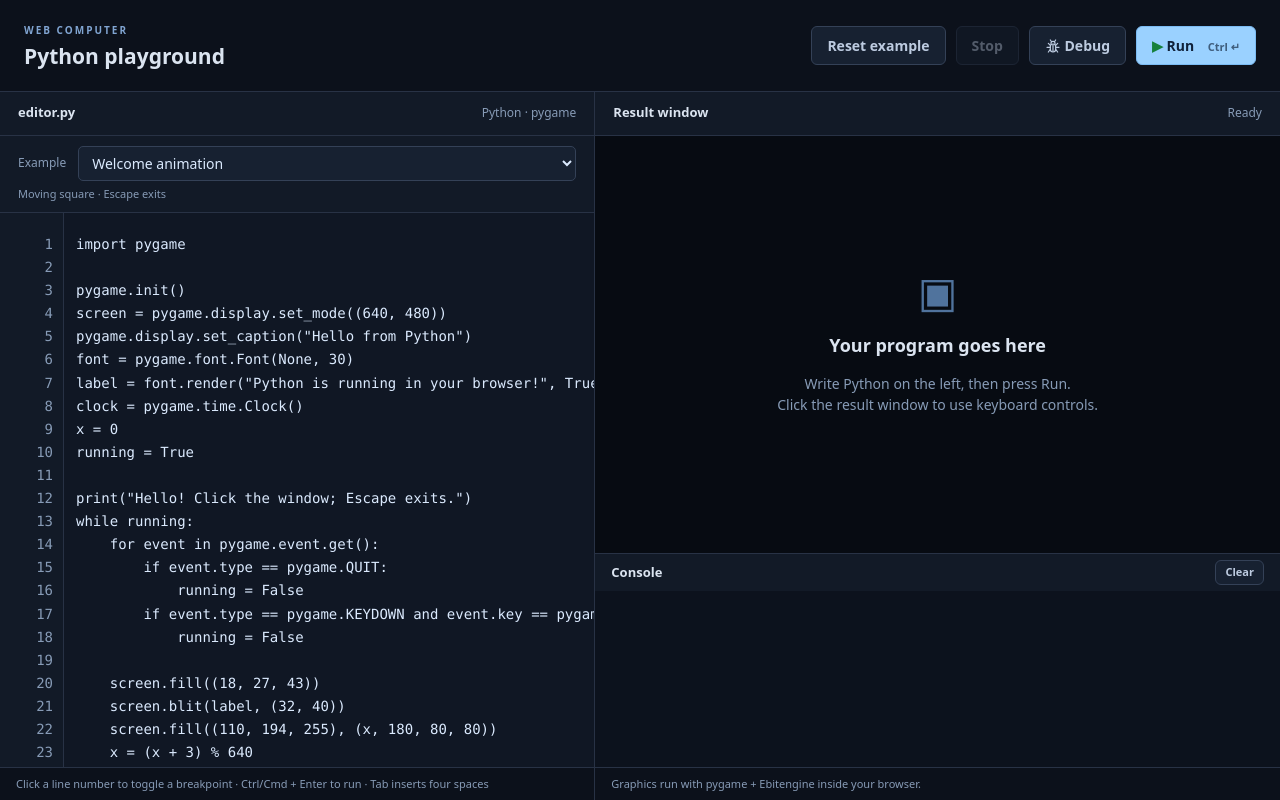
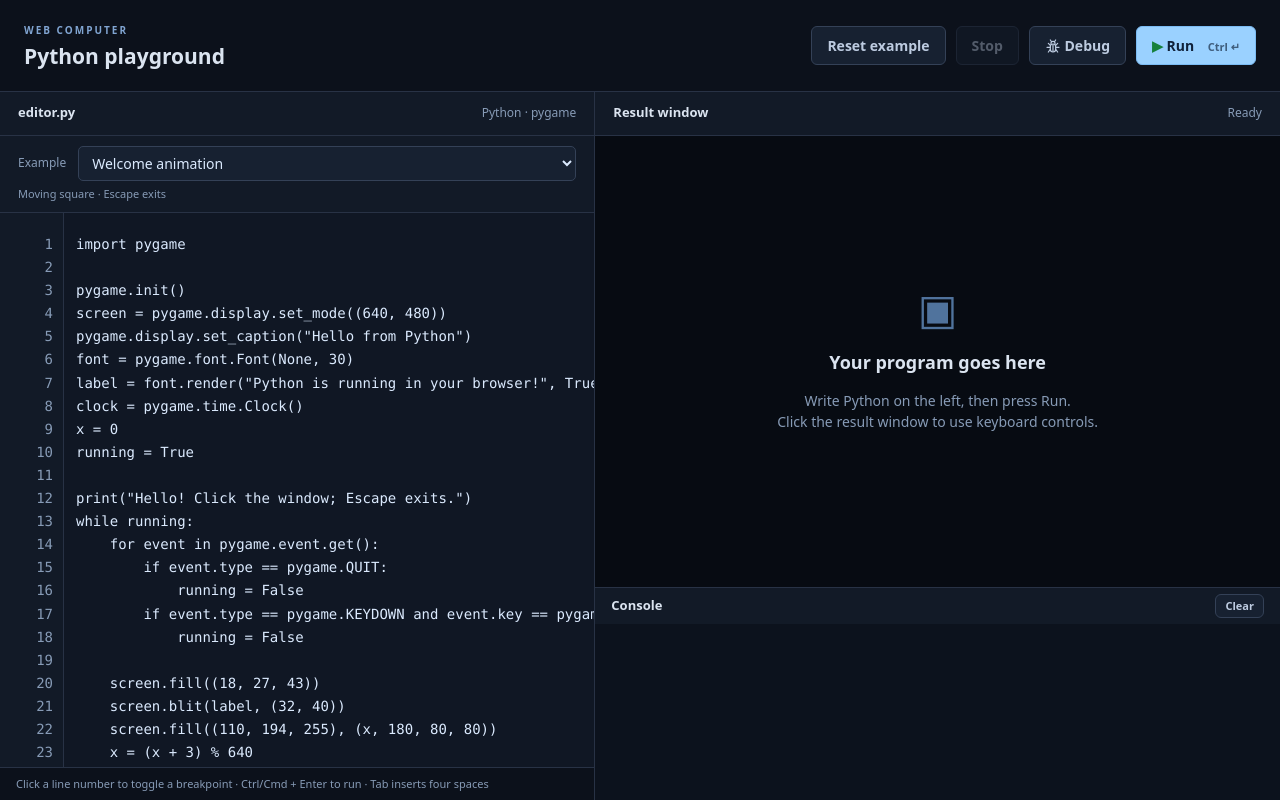
Before and after one commit to kazzmir/web-computer, a plain HTML site: page web/index.html in a window 1280 px wide. Drawn offline with Linux system fonts and the light colour scheme.

Commit message:
Remove graphics footer below console

```diff
--- a/web/index.html
+++ b/web/index.html
@@ -51,7 +51,6 @@
       </section>
       <div class="console-heading"><h2>Console</h2><button id="clear" class="secondary">Clear</button></div>
       <pre id="console" aria-label="Program output" tabindex="0"></pre>
-      <footer>Graphics run with pygame + Ebitengine inside your browser.</footer>
     </section>
   </main>
   <noscript>This playground needs JavaScript and WebAssembly enabled.</noscript>
```
